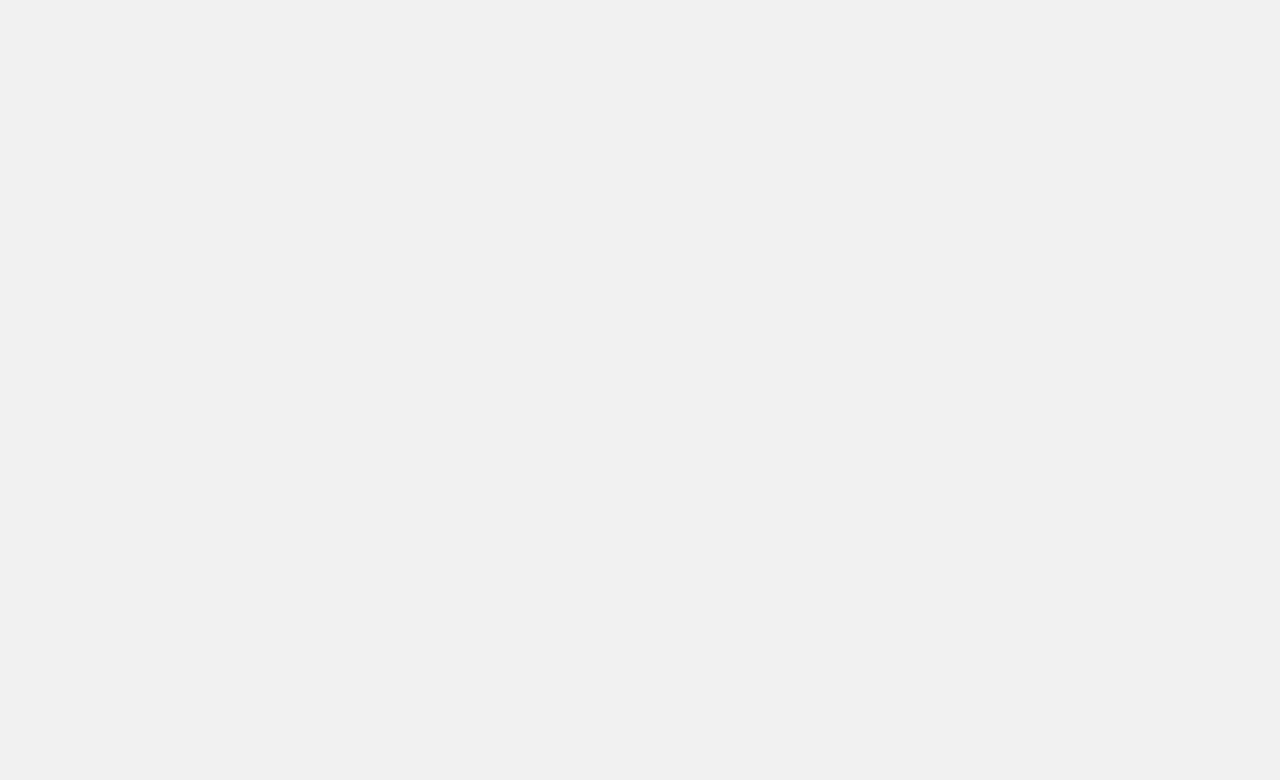
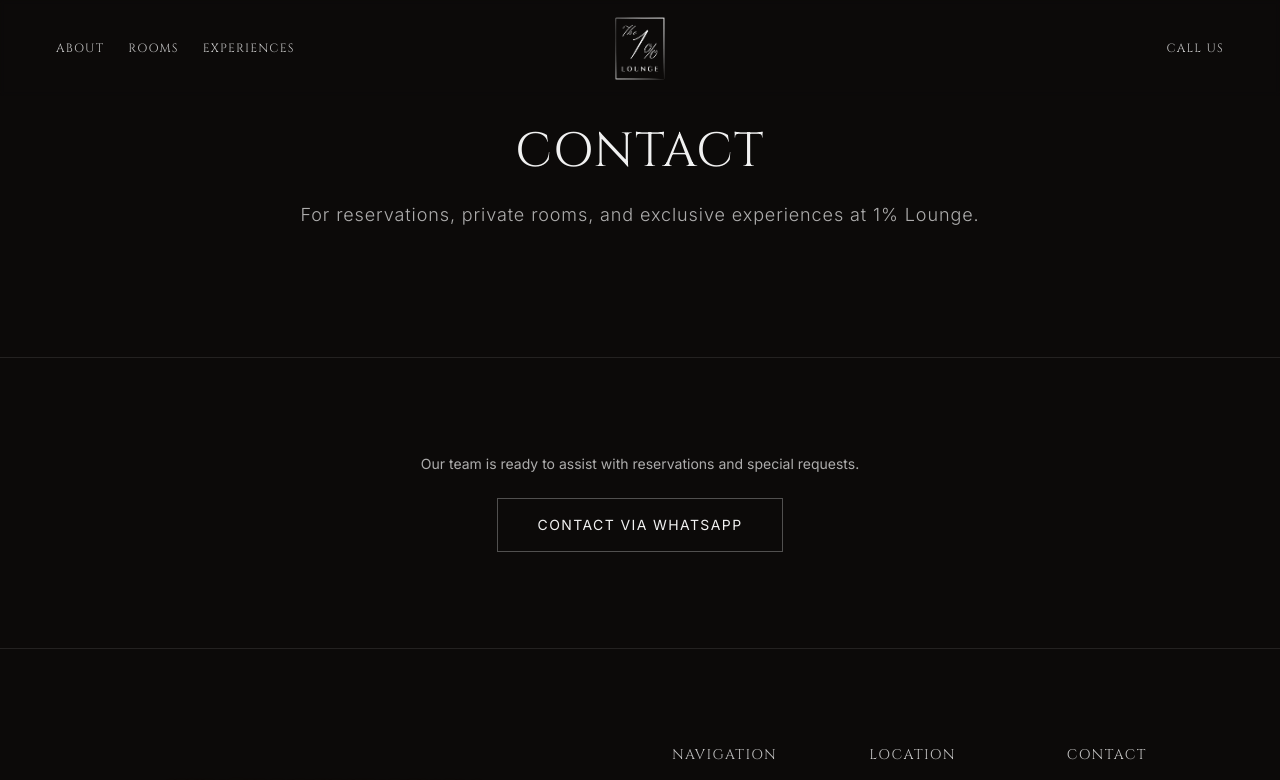
Before and after one commit to devsayagroup/onepercent, a Next.js app: page /contact in a window 1280 px wide. Before the commit this address had no page. Shown: the top 780 px of the page. Built offline with nearby package versions, Linux system fonts and the light colour scheme.

Commit message:
add contact page

```diff
--- /dev/null
+++ b/app/contact/page.tsx
@@ -0,0 +1,24 @@
+import type { Metadata } from "next";
+import ContactPage from "@/components/pages/ContactPage";
+
+export const metadata: Metadata = {
+  title: "Contact 1% Lounge | Private Rooms & Reservations",
+  description:
+    "Contact 1% Lounge for private room reservations, events, and exclusive experiences. Reach us via WhatsApp or visit our lounge.",
+  openGraph: {
+    title: "Contact 1% Lounge",
+    description:
+      "Get in touch with 1% Lounge for reservations, private rooms, and special events.",
+    url: "https://onepercentlounge.id/contact",
+    siteName: "1% Lounge",
+    type: "website",
+  },
+};
+
+export default function Contact() {
+  return (
+    <>
+        <ContactPage/>
+    </>
+  );
+}
--- a/components/layout/Footer.tsx
+++ b/components/layout/Footer.tsx
@@ -49,7 +49,7 @@
 
                     <li>
                     <Link
-                        href="/"
+                        href="/contact"
                         className="hover:opacity-100 transition-opacity cursor-pointer block"
                     >
                         Contact
--- /dev/null
+++ b/components/pages/ContactPage.tsx
@@ -0,0 +1,49 @@
+"use client";
+
+import { motion } from "framer-motion";
+import Link from "next/link";
+
+export default function ContactPage() {
+  return (
+    <main className="bg-stone-950 text-white">
+      <section className="relative py-32 border-b border-white/10">
+        <motion.div
+          initial={{ opacity: 0, y: 24 }}
+          animate={{ opacity: 1, y: 0 }}
+          transition={{ duration: 1 }}
+          className="max-w-4xl mx-auto px-6 text-center"
+        >
+          <h1 className="text-4xl md:text-5xl font-style font-light tracking-wide uppercase mb-6">
+            Contact
+          </h1>
+          <p className="text-sm md:text-lg opacity-70 font-light leading-relaxed tracking-[0.05em]">
+            For reservations, private rooms, and exclusive experiences at
+            1% Lounge.
+          </p>
+        </motion.div>
+      </section>
+
+      <section className="py-24">
+        <motion.div
+          initial={{ opacity: 0, y: 20 }}
+          whileInView={{ opacity: 1, y: 0 }}
+          viewport={{ once: true }}
+          transition={{ duration: 1 }}
+          className="max-w-3xl mx-auto px-6 text-center"
+        >
+          <p className="text-sm opacity-70 mb-6">
+            Our team is ready to assist with reservations and special requests.
+          </p>
+
+          <Link
+            href="https://wa.me/6281214144883?text=Hi%201%%20Lounge,%20I%20would%20like%20to%20make%20a%20reservation."
+            target="_blank"
+            className="inline-flex items-center justify-center px-10 py-4 border border-white/30 text-sm tracking-widest uppercase hover:bg-white hover:text-black transition"
+          >
+            Contact via WhatsApp
+          </Link>
+        </motion.div>
+      </section>
+    </main>
+  );
+}
--- a/components/rooms/RoomDetails.tsx
+++ b/components/rooms/RoomDetails.tsx
@@ -2,7 +2,7 @@
 
 import { motion } from "framer-motion";
 import { Room } from "@/lib/room-data";
-// import { TypewriterEffect } from "../ui/TypewriterEffect";
+import { TypewriterEffect } from "../ui/TypewriterEffect";
 
 export default function RoomDetails({ room }: { room: Room }) {
   return (
@@ -14,21 +14,23 @@
             transition={{ duration: 1 }}
             className="max-w-3xl mx-auto px-6 text-center"
         >
-        <p className="text-sm md:text-2xl font-style font-light leading-relaxed opacity-80">
-          {room.description}
-        </p>
-        {/* <TypewriterEffect
+            <TypewriterEffect
                 words={[
                     {
-                    text: {room.descriptio},
+                    text: room.description,
                     },
                 ]}
-            className="mt-6 text-sm md:text-2xl leading-relaxed opacity-80 font-light font-style neon-accent"
-        /> */}
-
-        <p className="mt-6 text-xs uppercase tracking-widest opacity-50">
+                className="justify-center text-sm md:text-2xl font-style font-light leading-relaxed opacity-80"
+            />
+            <motion.p
+            initial={{ opacity: 0 }}
+            whileInView={{ opacity: 1 }}
+            viewport={{ once: true }}
+            transition={{ duration: 1, delay: 0.6 }}
+            className="mt-8 text-xs uppercase tracking-widest opacity-50"
+            >
             Mood: {room.mood}
-        </p>
+            </motion.p>
         </motion.div>
     </section>
   );
```
Lines whose indentation alone changed are shown as unchanged.
